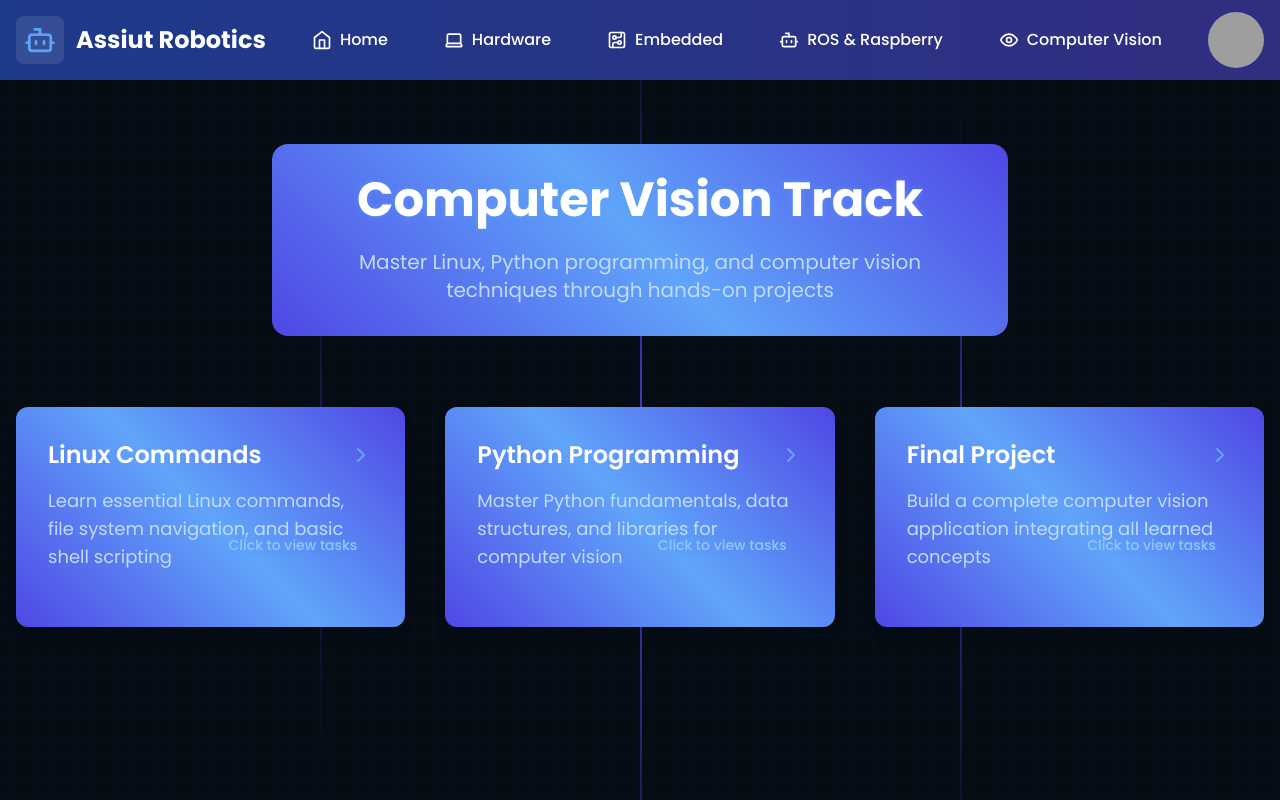
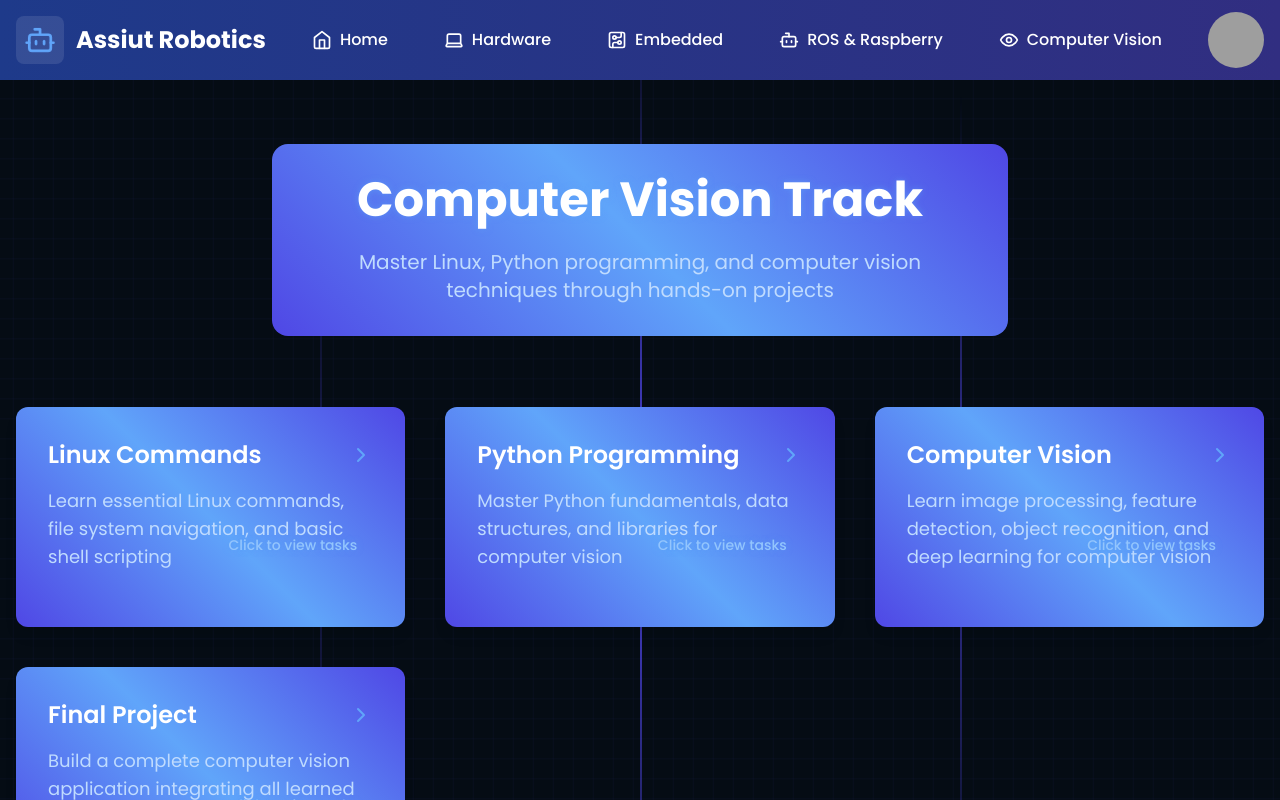
Before and after one commit to RamadanMohamed11/Assiut-Robotics-Website, a React (Vite) app: page /computer-vision in a window 1280 px wide. Shown: the top 800 px of the page. Built offline with nearby package versions, Linux system fonts and the light colour scheme; grey boxes are pictures that could not be loaded.

Commit message:
Add files via upload

```diff
--- a/src/pages/ComputerVision.tsx
+++ b/src/pages/ComputerVision.tsx
@@ -17,6 +17,12 @@ const ComputerVision = () => {
     },
     {
       id: 3,
+      title: 'Computer Vision',
+      description: 'Learn image processing, feature detection, object recognition, and deep learning for computer vision',
+      link: 'https://forms.google.com/cv-vision'
+    },
+    {
+      id: 4,
       title: 'Final Project',
       description: 'Build a complete computer vision application integrating all learned concepts',
       link: 'https://forms.google.com/cv-final'
```
